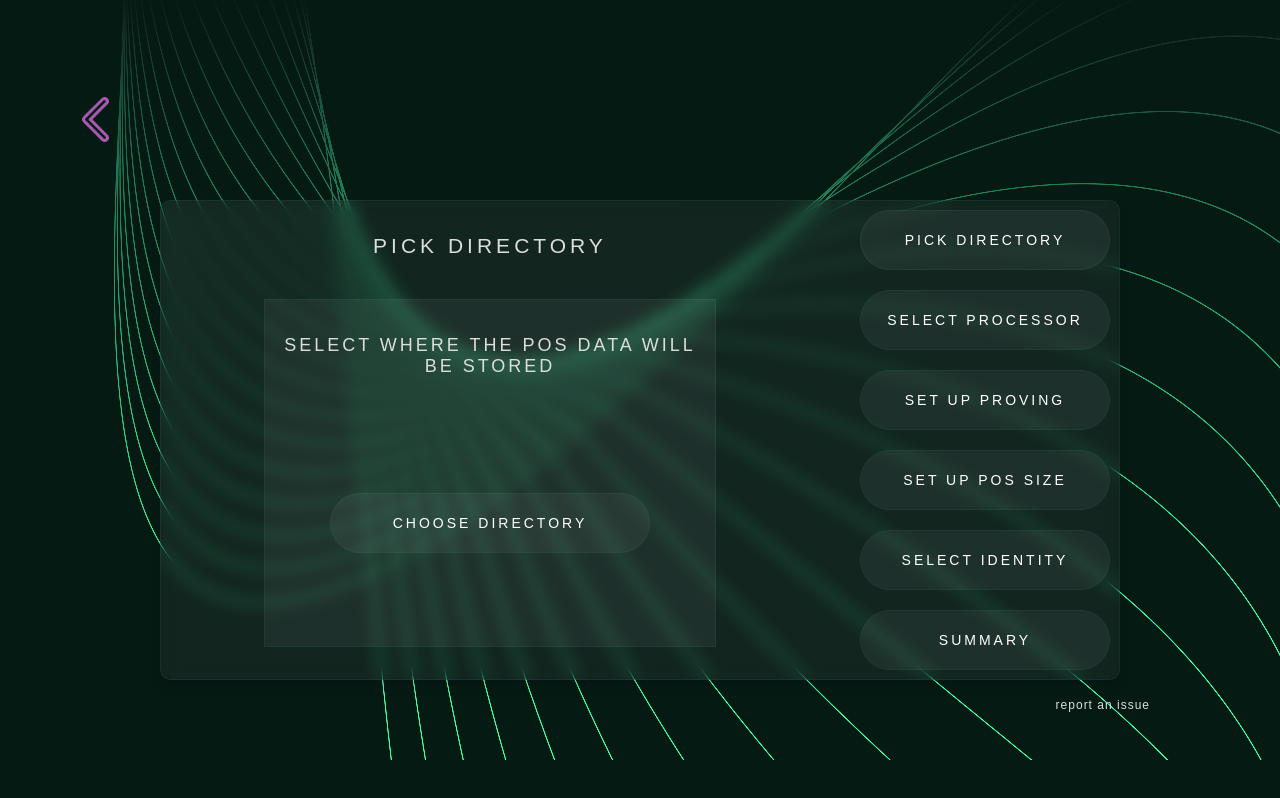
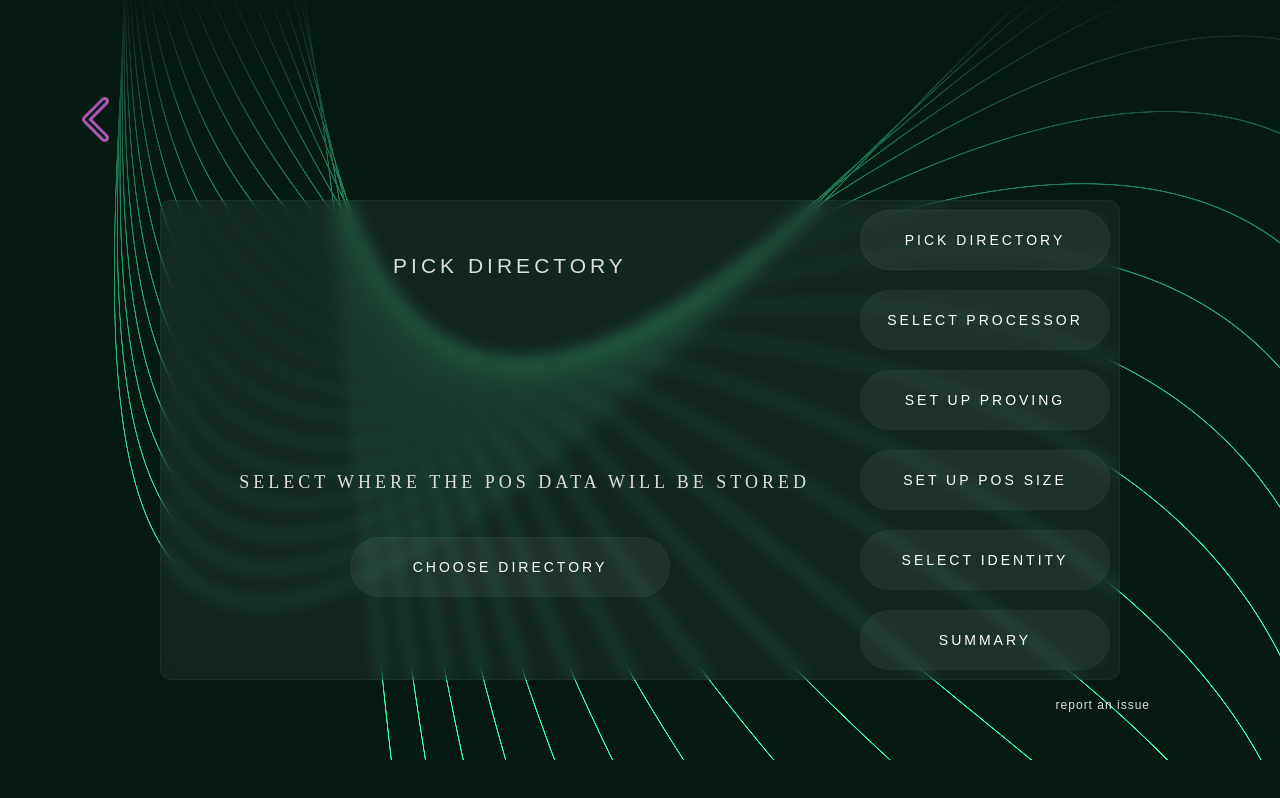
Before and after one commit to spacemeshos/sm-init-app-v2, a React (Create React App) app: page /generate in a window 1280 px wide. Built offline with nearby package versions, Linux system fonts and the light colour scheme.

Commit message:
fix layout

```diff
--- a/src/components/setupPOS.tsx
+++ b/src/components/setupPOS.tsx
@@ -20,6 +20,8 @@ const BottomContainer = styled.div`
   display: flex;
   justify-content: space-evenly;
   flex-direction: row;
+  align-items: center;
+  gap: 20px;
 `;
 
 const TileWrapper = styled.div<{
@@ -32,7 +34,7 @@ const TileWrapper = styled.div<{
   justify-content: center;
   align-content: center;
   align-items: center;
-  flex-direction: row;
+  flex-direction: column;
 `;
 
 const SelectedValue = styled.h1`
@@ -104,20 +106,17 @@ const SelectDirectory: React.FC = () => {
 
   return (
     <BottomContainer>
-      <TileWrapper>
-        <Tile
-          heading="Select where the POS data will be stored"
-          errmsg={error ?? undefined}
-        />
+      <TileWrapper width={600}>
+        <Subheader text="Select where the POS data will be stored" />
+        {error && <ErrorMessage text={error} />}
+        {selectedDir && (
+          <Subheader text={`Selected: ${shortenPath(selectedDir, 35)}`} />
+        )}
         <Button
           onClick={handleSelectDirectory}
-          label={
-            selectedDir
-              ? `Selected: ${shortenPath(selectedDir, 15)}`
-              : "Choose directory"
-          }
+          label="Choose directory"
           width={320}
-          buttonTop={50}
+          buttonTop={30}
         />
       </TileWrapper>
     </BottomContainer>
@@ -364,7 +363,7 @@ const SetupGPU: React.FC<Props> = ({ isOpen }) => {
       ) : response && response.length > 0 ? (
         response.map(createTile)
       ) : (
-        <Subheader text={"No processors detected"} />
+        <Subheader text="No processors detected" />
       )}
     </BottomContainer>
   );
--- a/src/pages/Generate.tsx
+++ b/src/pages/Generate.tsx
@@ -75,6 +75,7 @@ const SetupContainer = styled.div`
   display: flex;
   align-items: flex-start;
   justify-content: center;
+  margin: 20px;
 `;
 
 const ButtonColumn = styled.div`
```
